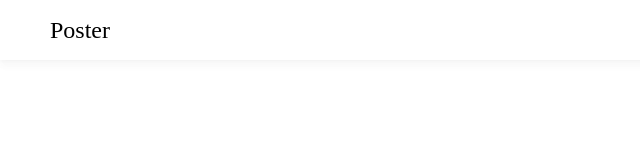
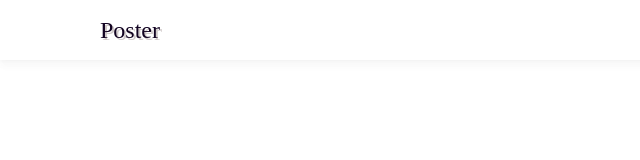
Before and after one commit to mgupta8143/Pride-Places-Coding-Challenge, a React (Create React App) app: page / in a window 1280 px wide. Shown: the top 160 px of the page, without its empty margins (0-640 px from the left). Built offline with nearby package versions, Linux system fonts and the light colour scheme; a web font is replaced by a local one.

Commit message:
Small navbar styling tweaks

```diff
--- a/src/Components/NavBar/NavBar.css
+++ b/src/Components/NavBar/NavBar.css
@@ -17,8 +17,11 @@
 
 #title-nav-bar {
     font-family: 'Orelega One', cursive;
-    margin-left: 50px;
+    margin-left: 100px;
     font-weight: 100;
+    color: #120321;
+    text-shadow: 2px 2px #d1caca;
+
 }
 
 @media only screen and (max-width: 600px) {
```
